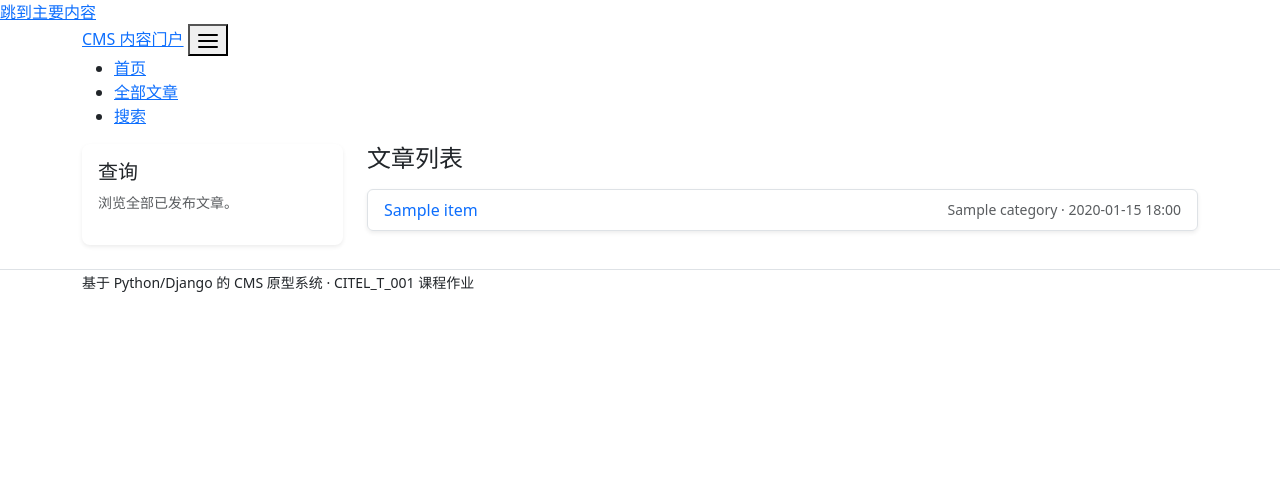
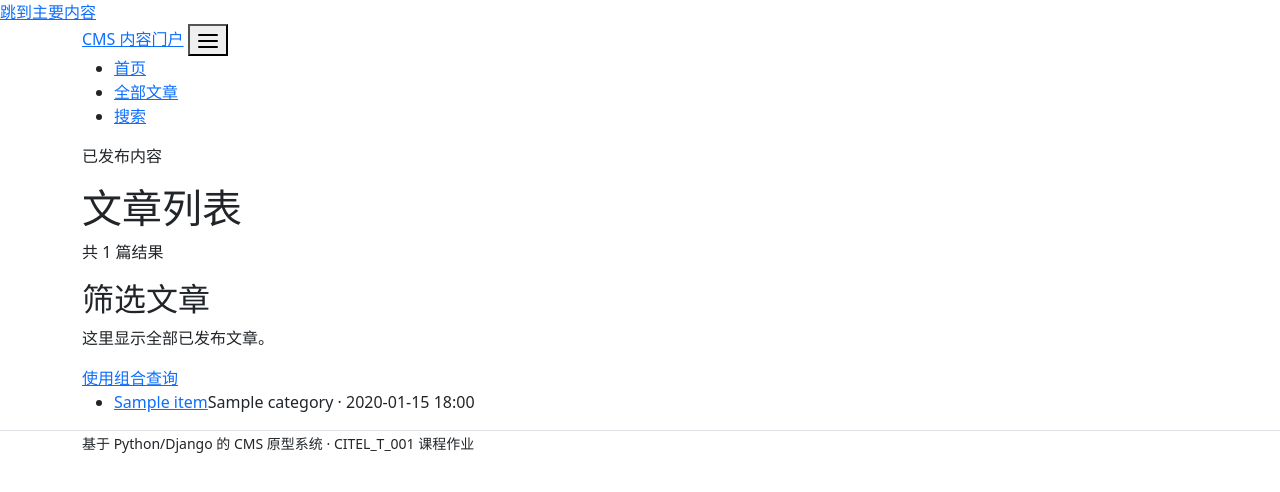
Before and after one commit to nirvanafaith/django-cms-course-project, a Django app: page /list/ in a window 1280 px wide. Shown: the top 492 px of the page. Run offline with Django 5.2, Linux system fonts and the light colour scheme; tables that the repository leaves empty hold one stand-in row (values such as "Sample post").

Commit message:
feat: 精修文章查询与结果列表
Ultraworked with [Sisyphus](https://github.com/code-yeongyu/oh-my-openagent)

Co-authored-by: Sisyphus <clio-agent@sisyphuslabs.ai>

```diff
--- a/cms_site/templates/content/item_list.html
+++ b/cms_site/templates/content/item_list.html
@@ -1,51 +1,17 @@
 {% extends "base.html" %}
 {% block content %}
-
-<div class="row">
-    <div class="col-lg-3">
-        <div class="card shadow-sm mb-4">
-            <div class="card-body">
-                <h5 class="card-title">查询</h5>
-                {% include "content/search_form.html" %}
-            </div>
-        </div>
-    </div>
-
-    <div class="col-lg-9">
-        <h1 class="h4 mb-3">{{ page_title }}</h1>
-        <ul class="list-group shadow-sm">
-            {% for item in page_obj %}
-            <li class="list-group-item d-flex justify-content-between align-items-center">
-                <a href="{% url 'content:item_detail' item.pk %}" class="text-decoration-none">{{ item.title }}</a>
-                <small class="text-muted">{{ item.category.name }} · {{ item.publish_time|date:"Y-m-d H:i" }}</small>
-            </li>
-            {% empty %}
-            <li class="list-group-item text-muted">没有找到相关文章</li>
-            {% endfor %}
-        </ul>
-
-        {% if page_obj.paginator.num_pages > 1 %}
-        <nav class="mt-4" aria-label="分页">
-            <ul class="pagination justify-content-center">
-                {% if page_obj.has_previous %}
-                <li class="page-item">
-                    <a class="page-link" href="?page={{ page_obj.previous_page_number }}{% if request_query %}&{{ request_query }}{% endif %}">上一页</a>
-                </li>
-                {% endif %}
-                {% for num in page_obj.paginator.page_range %}
-                <li class="page-item {% if num == page_obj.number %}active{% endif %}">
-                    <a class="page-link" href="?page={{ num }}{% if request_query %}&{{ request_query }}{% endif %}">{{ num }}</a>
-                </li>
-                {% endfor %}
-                {% if page_obj.has_next %}
-                <li class="page-item">
-                    <a class="page-link" href="?page={{ page_obj.next_page_number }}{% if request_query %}&{{ request_query }}{% endif %}">下一页</a>
-                </li>
-                {% endif %}
-            </ul>
-        </nav>
-        <p class="text-center text-muted small">共 {{ page_obj.paginator.num_pages }} 页 · 第 {{ page_obj.number }} 页</p>
-        {% endif %}
-    </div>
+<header class="page-heading">
+    <p class="eyebrow">已发布内容</p><h1>{{ page_title }}</h1>
+    {% if current_category %}<p class="current-context">栏目：{{ current_category.name }}</p>{% endif %}
+    <p class="result-count">共 {{ page_obj.paginator.count }} 篇结果</p>
+    {% if form %}<div class="condition-summary" aria-label="当前查询条件">{% if form.is_valid %}{% if form.cleaned_data.q %}<span>题目关键词：{{ form.cleaned_data.q }}</span>{% endif %}{% if form.cleaned_data.start %}<span>从 {{ form.cleaned_data.start }} 起</span>{% endif %}{% if form.cleaned_data.end %}<span>至 {{ form.cleaned_data.end }} 止</span>{% endif %}{% if current_category %}<span>栏目：{{ current_category.name }}</span>{% endif %}{% if not form.cleaned_data.q and not form.cleaned_data.start and not form.cleaned_data.end and not current_category %}<span>无条件，显示全部已发布文章</span>{% endif %}{% else %}<span>查询条件有误，请修正后重新查询。</span>{% endif %}</div>{% endif %}
+</header>
+<div class="results-layout">
+    <aside class="filter-panel" aria-label="查询面板"><h2>筛选文章</h2>{% include "content/search_form.html" %}</aside>
+    <section class="results-panel" aria-label="文章结果">
+        {% if page_obj %}<ul class="article-list">{% for item in page_obj %}<li class="article-row"><a href="{% url 'content:item_detail' item.pk %}">{{ item.title }}</a><span>{{ item.category.name }} · {{ item.publish_time|date:"Y-m-d H:i" }}</span></li>{% endfor %}</ul>
+        {% else %}<div class="empty-state" role="status"><h2>没有找到相关文章</h2><p>尝试放宽条件，或返回全部文章继续浏览。</p><div class="action-cluster">{% if form %}<a class="button button-secondary" href="{% url 'content:search' %}">清除条件</a>{% endif %}<a class="button button-secondary" href="{% url 'content:item_list' %}">查看全部文章</a></div></div>{% endif %}
+        {% include "partials/pagination.html" %}
+    </section>
 </div>
 {% endblock %}
--- a/cms_site/templates/content/search_form.html
+++ b/cms_site/templates/content/search_form.html
@@ -1,35 +1,12 @@
-{% comment %}
-查询表单组件（对应《详细设计文档》§4 目录树 search_form.html）。
-用于搜索页（search 视图传入 form），提供三种模式 + 组合查询的表单与错误回显。
-变量契约：form（SearchForm 实例）
-{% endcomment %}
 {% if form %}
-<form action="{% url 'content:search' %}" method="get">
-    <div class="mb-3">
-        <label class="form-label" for="id_q">题目关键词</label>
-        {{ form.q }}
-        {% if form.q.errors %}<div class="text-danger small">{{ form.q.errors }}</div>{% endif %}
-    </div>
-    <div class="mb-3">
-        <label class="form-label" for="id_start">起始日期</label>
-        {{ form.start }}
-        {% if form.start.errors %}<div class="text-danger small">{{ form.start.errors }}</div>{% endif %}
-    </div>
-    <div class="mb-3">
-        <label class="form-label" for="id_end">结束日期</label>
-        {{ form.end }}
-        {% if form.end.errors %}<div class="text-danger small">{{ form.end.errors }}</div>{% endif %}
-    </div>
-    <div class="mb-3">
-        <label class="form-label" for="id_category">栏目</label>
-        {{ form.category }}
-        {% if form.category.errors %}<div class="text-danger small">{{ form.category.errors }}</div>{% endif %}
-    </div>
-    {% if form.non_field_errors %}
-    <div class="alert alert-danger py-2 small">{{ form.non_field_errors }}</div>
-    {% endif %}
-    <button type="submit" class="btn btn-primary w-100">查询</button>
+<form action="{% url 'content:search' %}" method="get" class="search-form" novalidate>
+    {% if form.non_field_errors %}<div class="form-error-summary" role="alert">{{ form.non_field_errors }}</div>{% endif %}
+    <div class="field-group"><label for="id_q">题目关键词</label>{{ form.q }}{% if form.q.errors %}<div class="field-errors" role="alert">{{ form.q.errors }}</div>{% endif %}</div>
+    <div class="field-group"><label for="id_start">起始日期</label>{{ form.start }}<p id="id_start_helptext" class="field-help">{{ form.start.help_text }}</p>{% if form.start.errors %}<div class="field-errors" role="alert">{{ form.start.errors }}</div>{% endif %}</div>
+    <div class="field-group"><label for="id_end">结束日期</label>{{ form.end }}<p id="id_end_helptext" class="field-help">{{ form.end.help_text }}</p>{% if form.end.errors %}<div class="field-errors" role="alert">{{ form.end.errors }}</div>{% endif %}</div>
+    <div class="field-group"><label for="id_category">栏目</label>{{ form.category }}{% if form.category.errors %}<div class="field-errors" role="alert">{{ form.category.errors }}</div>{% endif %}</div>
+    <div class="form-actions"><button class="button button-primary" type="submit">查询</button><a class="button button-secondary" href="{% url 'content:search' %}">清除条件</a></div>
 </form>
 {% else %}
-<p class="text-muted small">浏览全部已发布文章。</p>
+<div class="browse-hint"><p>这里显示全部已发布文章。</p><a href="{% url 'content:search' %}">使用组合查询</a></div>
 {% endif %}
```
Also changed, not shown: cms_site/content/tests/test_ui_search.py (added, +33 -0 lines).
